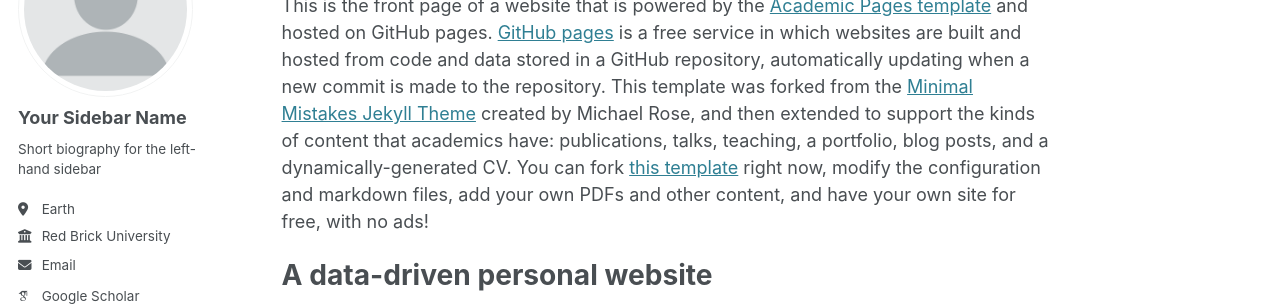
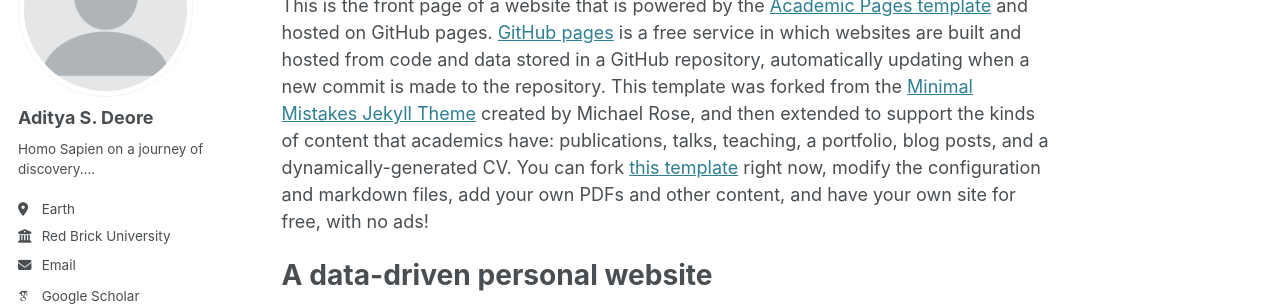
Before and after one commit to adideo03/adideo03.github.io, a Jekyll site: the page built from _pages/about.md, in a window 1280 px wide. Shown: the part 184-490 px from the top of the page. Built offline with Jekyll 4.4.1, drawn with Linux system fonts in a browser that asks for light colours; some web fonts are replaced.

Commit message:
Update _config.yml

```diff
--- a/_config.yml
+++ b/_config.yml
@@ -10,8 +10,8 @@
 locale                   : "en-US"
 title                    : "Aditya S. Deore"
 title_separator          : "-"
-name                     : &name "Aditya S. Deore"
-description              : &description "Homo Sapien on a journey of discovery...."
+name                     : &name ""
+description              : &description ""
 url                      : https://adideo03.github.io # the base hostname & protocol for your site e.g. "https://[your GitHub username].github.io"
 baseurl                  : "" # the subpath of your site, e.g. "/blog"
 repository               : "adideo03/adideo03.github.io"
@@ -22,9 +22,9 @@ repository               : "adideo03/adideo03.github.io"
 author:
   # Biographic information
   avatar           : "profile.png"
-  name             : "Your Sidebar Name"
+  name             : "Aditya S. Deore"
   pronouns         : # example: "she/her"
-  bio              : "Short biography for the left-hand sidebar"
+  bio              : "Homo Sapien on a journey of discovery...."
   location         : "Earth"
   employer         : "Red Brick University"
   uri              : # URL
```
